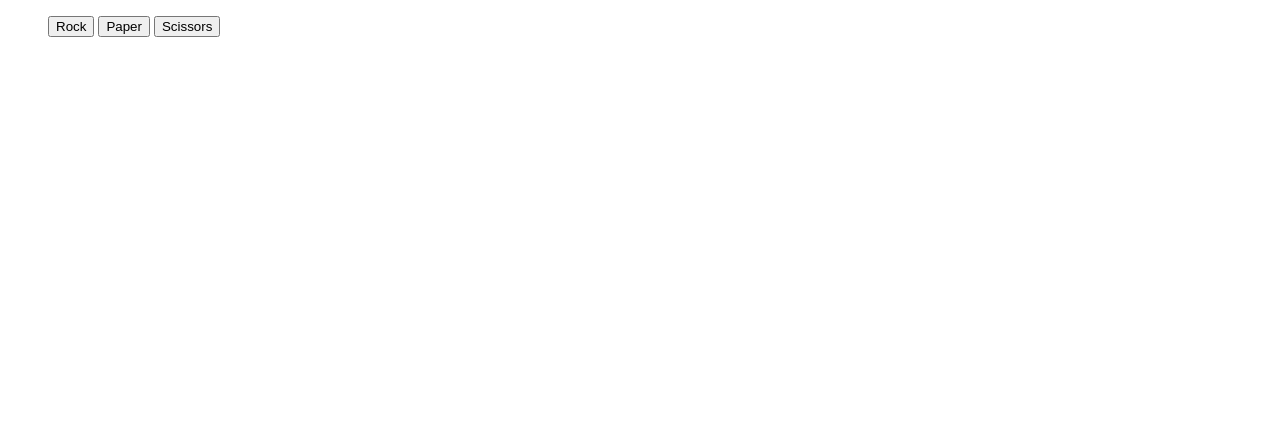
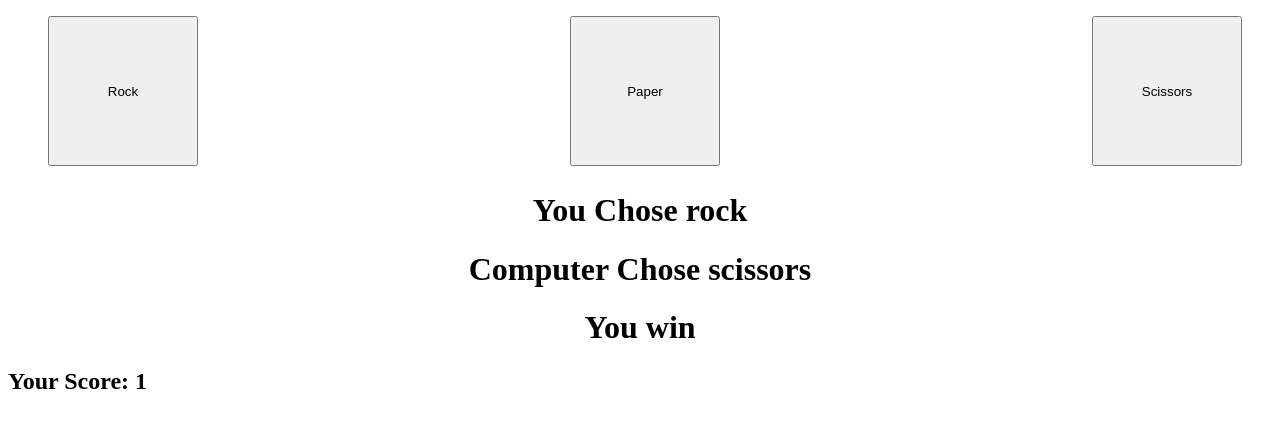
Before and after one commit to RolandoMartinez720/rock-paper, a plain HTML site: page index.html in a window 1280 px wide. Both pictures are taken after a click on the button "Rock". Drawn offline with Linux system fonts and the light colour scheme.

Commit message:
completed project minimal UI

```diff
--- a/index.html
+++ b/index.html
@@ -14,5 +14,12 @@
         <li><button class="button button3" id="scissors" value="scissors">Scissors</button></li>
     </ul>
 
+<h1 id="p1Choice"></h1>
+<h1 id="p2Choice"></h1>
+<h1 id="result"></h1>
+
+<h2 id="your-score"></h2>
+<h2 id="cpu-score"></h2>
+
 </body>
 </html>
--- a/script.js
+++ b/script.js
@@ -1,15 +1,68 @@
 let buttons=document.getElementsByClassName('button');
+let p1Choice=document.getElementById('p1Choice');
+let p2Choice=document.getElementById('p2Choice');
+let screenResult=document.getElementById('result');
+let p1Score=document.getElementById('your-score');
+let p2Score=document.getElementById('cpu-score');
 
 console.log(buttons);
 
 for(let i=0;i<buttons.length;i++){
-  let a=  buttons[i].addEventListener('click',buttonFunction);
+  buttons[i].addEventListener('click',buttonFunction);
 }
-
+//call back function for e listener calls play function with button selected choice
 function buttonFunction(e){
     let b=e.target.value;
-    return b;
+    p1Choice.textContent=`You Chose ${b}`;
+
+    playGame(b);
+}
+//play game function receives choice from listener callback and runs function with that choice
+//--------------------------------------------
+let yourScore=0;
+let cpuScore=0;
+function playGame(choice){
+    // computer choice
+    let choiceArray=['rock','paper','scissors']
+    let cpuChoice=choiceArray[Math.floor(Math.random()*3)];
+    p2Choice.textContent=`Computer Chose ${cpuChoice}`;
+
+    // console.log(cpuChoice); //computer choice
+
+    let result;
+
+    if(choice==cpuChoice){
+        console.log(`You chose: ${choice} vs Computer: ${cpuChoice}. Tie Game`);//output 1
+        result='tied';
+    }
+    else if(choice=='rock'){
+        result= cpuChoice=='scissors'? 'win':'lose';
+        console.log(`You chose: ${choice} vs Computer: ${cpuChoice}. You ${result}`);
+    }
+    else if(choice=='scissors'){
+        result= cpuChoice=='paper'? 'win':'lose';
+        console.log(`You chose: ${choice} vs Computer: ${cpuChoice}. You ${result}`);
+
+    }  else if(choice=='paper'){
+        result= cpuChoice=='rock'? 'win':'lose';
+        console.log(`You chose: ${choice} vs Computer: ${cpuChoice}. You ${result}`);
+    }
+
+    screenResult.textContent=`You ${result}`;
+
+    if(result=='win'){
+        yourScore++;
+        p1Score.textContent=`Your Score: ${yourScore}`;
+
+    }
+    else if(result=='lose') {cpuScore++;
+        p2Score.textContent=`CPU Score: ${cpuScore}`;
+    }
+
+    if(yourScore==5||cpuScore==5){
+        alert('Game Over')
+    }
+
 
 }
-
-console.log(a);
+//-------------------------------------------------
--- a/style.css
+++ b/style.css
@@ -4,3 +4,18 @@ li{
     display:inline;
     text-align: center;
 }
+
+.button{
+    width: 150px;
+    height: 150px
+}
+
+ul{
+    display:flex;
+    justify-content: space-between;
+    margin-right: 30px;
+}
+
+h1{
+    text-align: center;
+}
```
